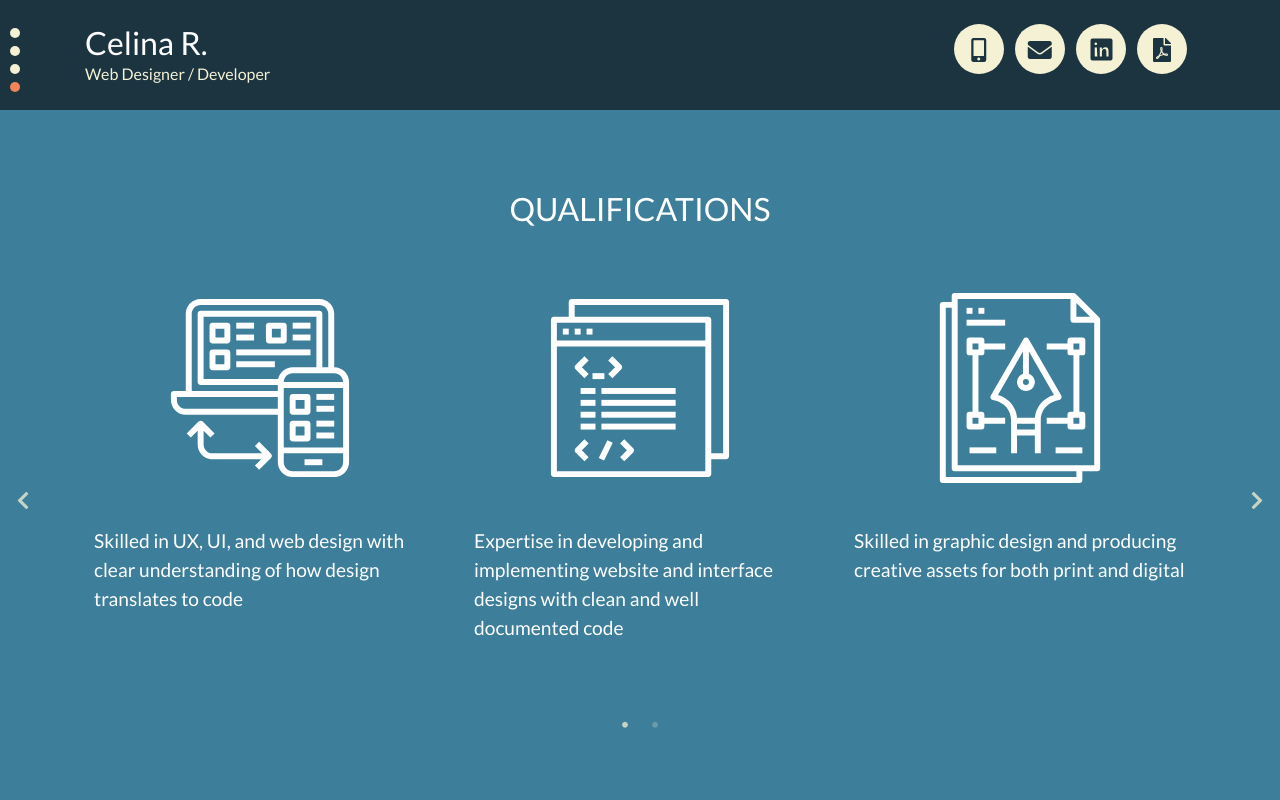
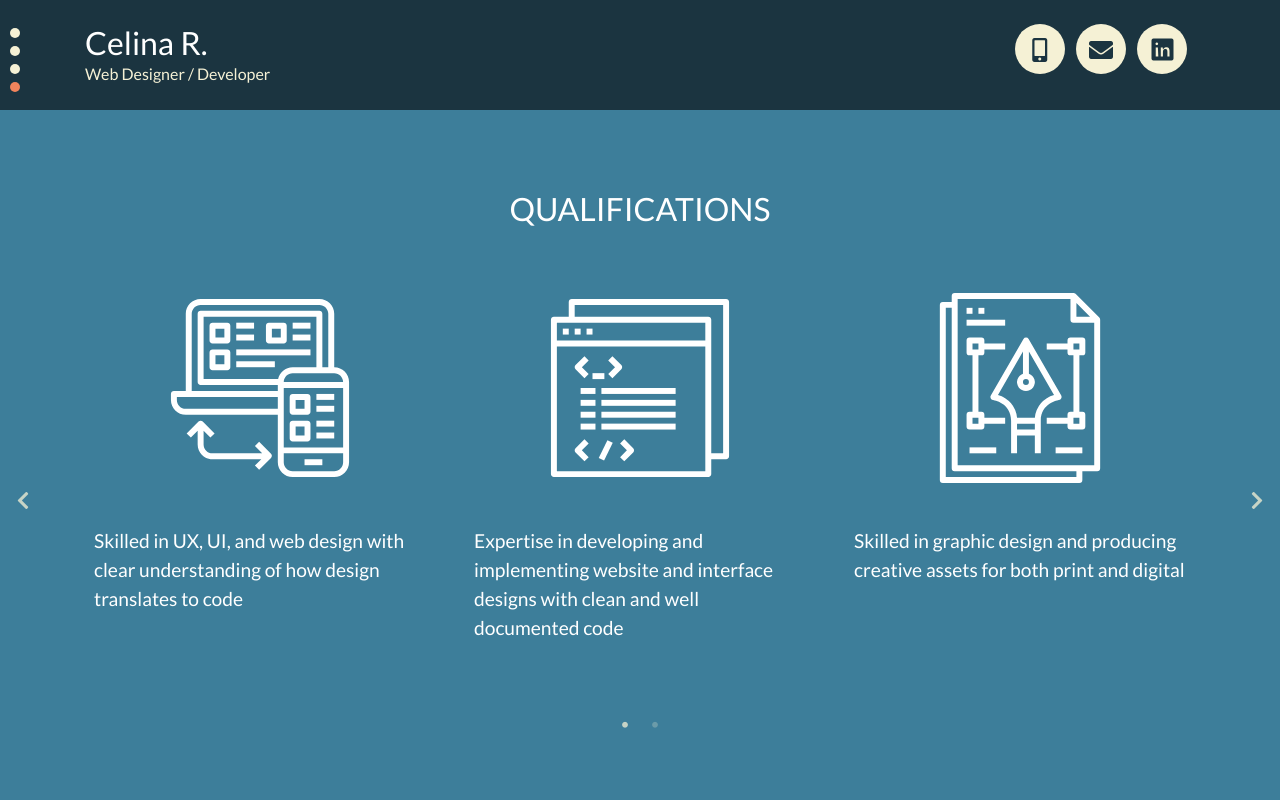
Before and after one commit to cee-r/cee-r.github.io, a plain HTML site: page index.html in a window 1280 px wide. Shown: the top 800 px of the page. Drawn offline with nearby package versions, Linux system fonts and the light colour scheme.

Commit message:
Update index.html

```diff
--- a/index.html
+++ b/index.html
@@ -45,7 +45,7 @@
             </li>
             <li><a href="mailto:celina.respall@gmail.com" class="email"><span class="off-screen">celina.respall[at]gmail.com</span></a></li>
             <li><a href="https://www.linkedin.com/in/celina-r-25536651" target="_blank" class="linkedin"><span class="off-screen">LinkedIn</span></a></li>
-            <li><a href="#" class="pdf"><span class="off-screen">PDF</span></a></li>
+            <!-- <li><a href="#" class="pdf"><span class="off-screen">PDF</span></a></li> -->
           </ul>
         </div>
       </div>
```
